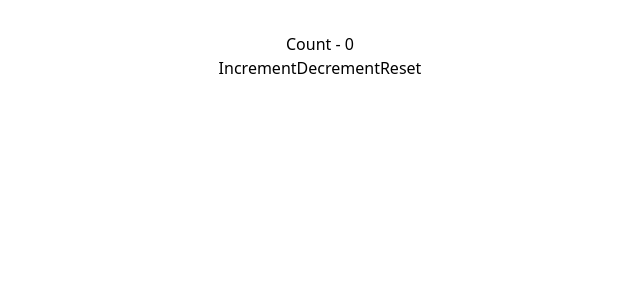
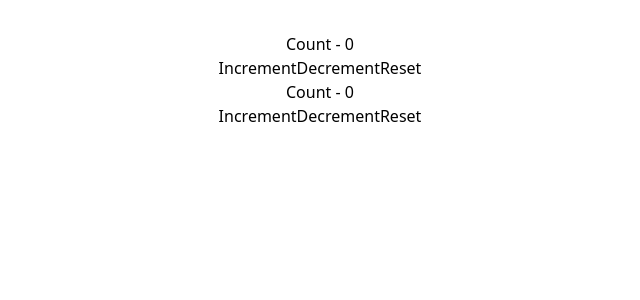
Before and after one commit to Razi-Azam/my-react-doc, a React (Vite) app in the folder practice-app/: page / in a window 1280 px wide. Shown: the top 300 px of the page, without its empty margins (320-960 px from the left). Built offline with nearby package versions, Linux system fonts and the light colour scheme.

Commit message:
Adding multiple usereducers example

```diff
--- a/practice-app/src/components/04useReducer-hook/03MultipleReducers.jsx
+++ b/practice-app/src/components/04useReducer-hook/03MultipleReducers.jsx
@@ -1,3 +1,7 @@
+/* It is used when we have to deal with multiple useReducers
+   having same state transitions. In this case same reducer function
+   can be used by multiple usereducers */
+
 import React, {useReducer} from 'react'
 
 const initialState = 0
@@ -17,6 +21,7 @@ const reducer = (state, action) => {
 function MultipleReducers() {
 
     const [count, dispatch] = useReducer(reducer, initialState)
+    const [countTwo, dispatchTwo] = useReducer(reducer, initialState)
 
   return (
     <div>
@@ -36,6 +41,25 @@ function MultipleReducers() {
             onClick={() => dispatch('reset')}
         >Reset
         </button>
+
+        <div>
+            <h1 className='text-3xl text-gray-950 font-bold mb-4'>Count - {countTwo}</h1>
+            <button
+                className='border border-gray-950 bg-slate-500 text-white w-auto px-4'
+                onClick={() => dispatchTwo('increment')}
+            >Increment
+            </button>
+            <button
+                className='border border-gray-950 bg-slate-500 text-white w-auto px-2 mx-2'
+                onClick={() => dispatchTwo('decrement')}
+            >Decrement
+            </button>
+            <button
+                className='border border-gray-950 bg-slate-500 text-white w-20 px-2'
+                onClick={() => dispatchTwo('reset')}
+            >Reset
+            </button>
+        </div>
     </div>
   )
 }
```
